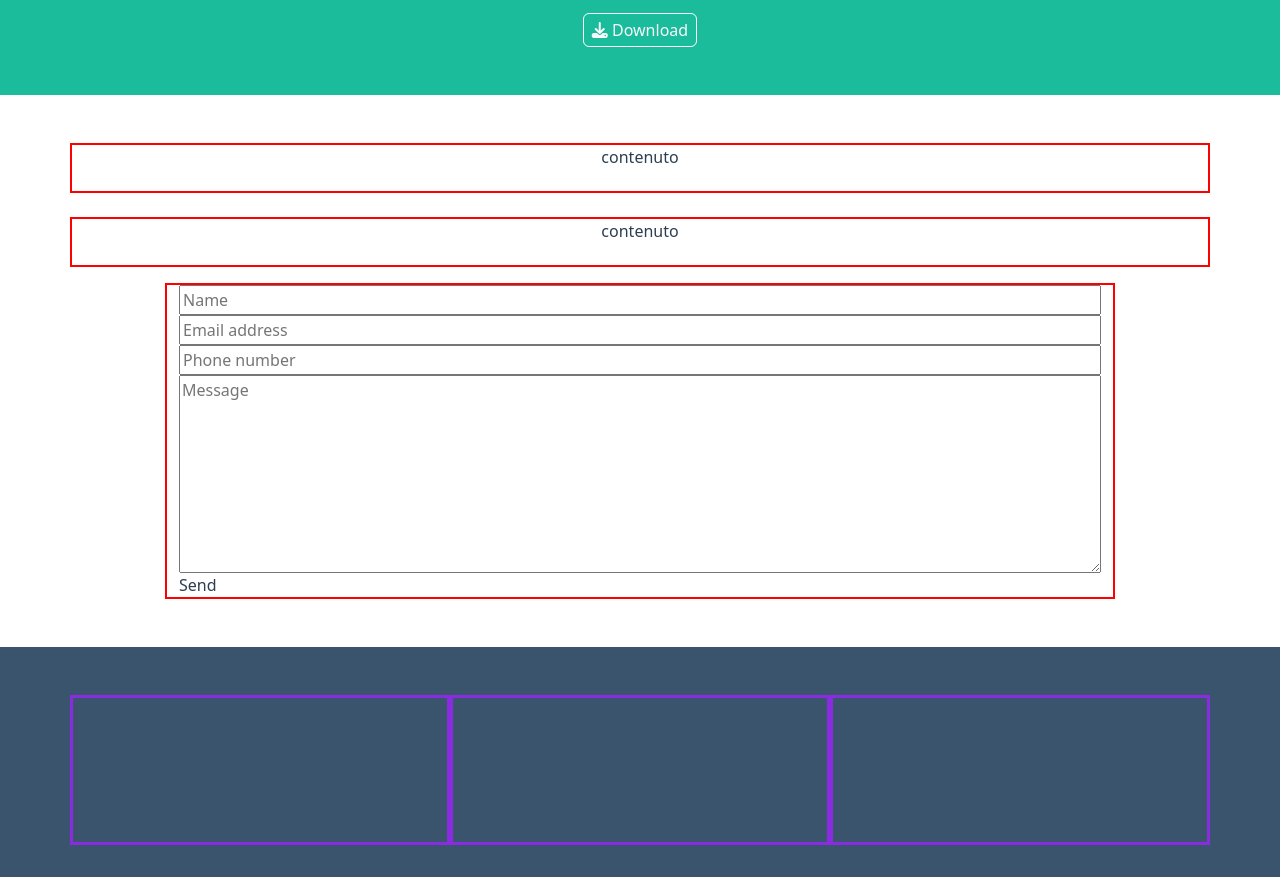
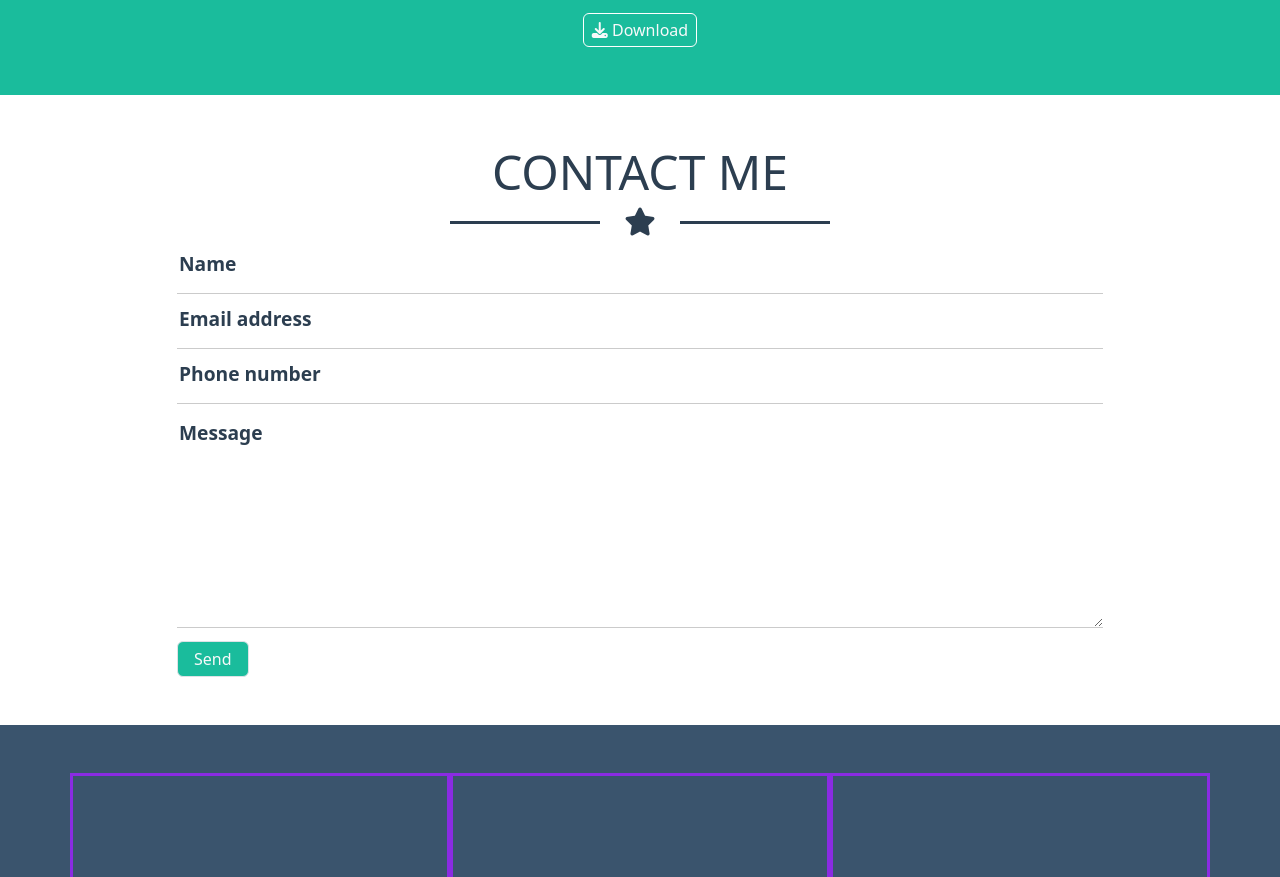
Before and after one commit to Michele-S2001/html-css-bootstrap-freelancer, a plain HTML site: page index.html in a window 1280 px wide. Shown: the part 1654-2531 px from the top of the page. Drawn offline with nearby package versions, Linux system fonts and the light colour scheme.

Commit message:
Feat: Contact section

```diff
--- a/css/app.css
+++ b/css/app.css
@@ -34,10 +34,6 @@ a {
     color: var(--bg-dark-blue);
 }
 
-/* NAVBAR */
-
-
-
 /* HERO */
 .hero__img img {
     max-width: 230px;
@@ -54,11 +50,23 @@ a {
     height: 3px;
     background-color: currentColor;
     width: 20%;
-    max-width: 170px;
+    max-width: 150px;
 }
 
 
-/* ABOUT */
+/* CONTACT ME */
+::placeholder {
+    color: var(--bg-dark-blue);
+    font-weight: 600;
+    font-size: 1.2rem;
+}
+
+.contact-me :is(input, textarea):not(input[type="submit"]) {
+    border: 0;
+    border-bottom: 1px solid rgb(203, 203, 203);
+    padding-bottom: 1rem;
+    margin-bottom: 0.8rem;
+}
 
 
 
@@ -78,12 +86,6 @@ a {
 
 /* DEBUG */
 
-
-.debug .contact-me [class^="col-"] {
-    min-height: 50px;
-    border: 2px solid red;
-}
-
 .debug .page-footer .info [class^="col-"] {
     min-height: 150px;
     border: 3px solid blueviolet;
--- a/index.html
+++ b/index.html
@@ -141,12 +141,16 @@
 
         <section class="contact-me text-dark-blue pt-5 pb-5">
             <div class="container">
-                <div class="row text-center row-gap-4 mb-3">
-                    <div class="col-12">contenuto</div>
-                    <div class="col-12">contenuto</div>
+                <div class="section-title text-center text-dark-blue">
+                    <h3 class="display-5 fw-medium text-uppercase">contact me</h3>
+                    <p class="star fs-3 d-flex align-items-center justify-content-center">
+                        <i class="fa-solid fa-star px-2 px-md-4"></i>
+                    </p>
                 </div>
+            </div>
+            <div class="container">
                 <div class="row justify-content-center">
-                    <div class="col-10">
+                    <div class="col-8 col-md-10">
                         <form class="d-flex flex-column" action="#">
                             <input type="text" placeholder="Name" />
                             <input type="email" placeholder="Email address" />
@@ -158,10 +162,8 @@
                                 rows="8"
                                 placeholder="Message"
                             ></textarea>
+                            <input class="align-self-start lh-lg px-3 border rounded-2 text-light bg-acquamarine" type="submit" value="Send">
                         </form>
-                        <div>
-                            Send
-                        </div>
                     </div>
                 </div>
             </div>
```
